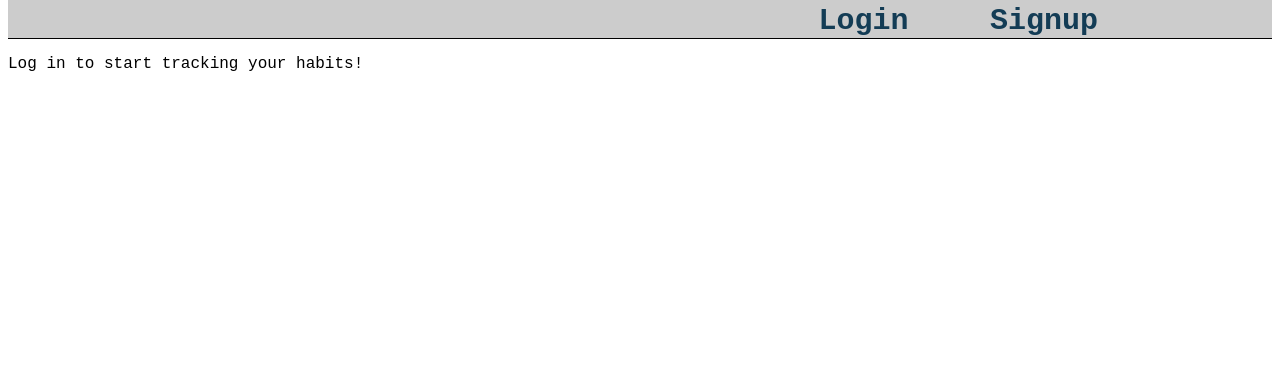
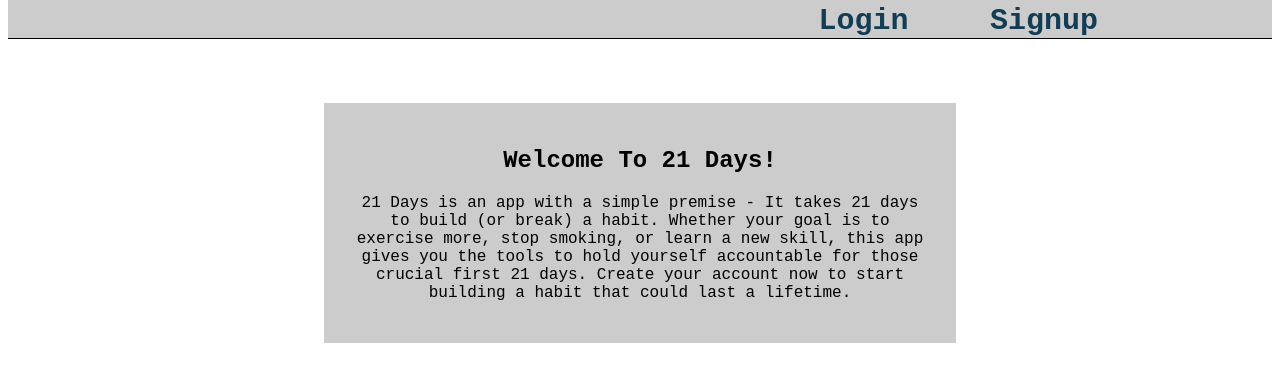
Before and after one commit to djamz919/Track-My-Habits, a React (Create React App) app in the folder client/: page / in a window 1280 px wide. Shown: the part 350-732 px from the top of the page. Built offline with nearby package versions, Linux system fonts and the light colour scheme; no server answers.

Commit message:
Added paragraph to greeting page

```diff
--- a/client/src/App.js
+++ b/client/src/App.js
@@ -9,8 +9,6 @@ import {
 }
   from '@apollo/client';
 import { setContext } from '@apollo/client/link/context';
-
-
 import Header from './components/Header';
 // import { useQuery } from '@apollo/client';
 // import { HABITS, ALL_USERS } from './utils/queries'
--- a/client/src/index.css
+++ b/client/src/index.css
@@ -21,6 +21,10 @@ a:hover {
   color: var(--blue);
 }
 
+.greeting-link {
+  justify-content: none;
+}
+
 html,
 body {
   font-family: 'Inconsolata', monospace;
@@ -36,6 +40,19 @@ body {
   background-color: var(--gray);
   border-bottom: 1px solid black;
   width: 100%;
+}
+
+.greeting-message {
+  display: flex;
+  flex-direction: column;
+  justify-content: center;
+  align-items: center;
+  text-align: center;
+  margin-right: 25%;
+  margin-left: 25%;
+  margin-top: 5%;
+  padding: 25px;
+  background-color: var(--gray);
 }
 
 @media (max-width:1023px) {
--- a/client/src/pages/Dashboard.js
+++ b/client/src/pages/Dashboard.js
@@ -4,6 +4,9 @@ import Auth from '../utils/auth';
 import { useQuery, useMutation } from '@apollo/client';
 import { QUERY_ME, QUERY_HABITS } from '../utils/queries';
 import { ADD_HABIT } from '../utils/mutations';
+import { Link } from 'react-router-dom';
+import Login from './Login';
+import Signup from './Signup';
 
 
 const Dashboard = () => {
@@ -80,7 +83,17 @@ const Dashboard = () => {
                 </>
             ) : (
                 <>
-                    <p>Log in to start tracking your habits!</p>
+                    <section className='greeting-message'>
+                        <div>
+                            <h2>Welcome To 21 Days!</h2>
+                            <p className='greeting-paragraph'>
+                                21 Days is an app with a simple premise - It takes 21 days to build (or break) a habit.
+                                Whether your goal is to exercise more, stop smoking, or learn a new skill,
+                                this app gives you the tools to hold yourself accountable for those crucial first 21 days.
+                                Create your account now to start building a habit that could last a lifetime.
+                            </p>
+                        </div>
+                    </section>
                 </>
             )}
         </main>
```
